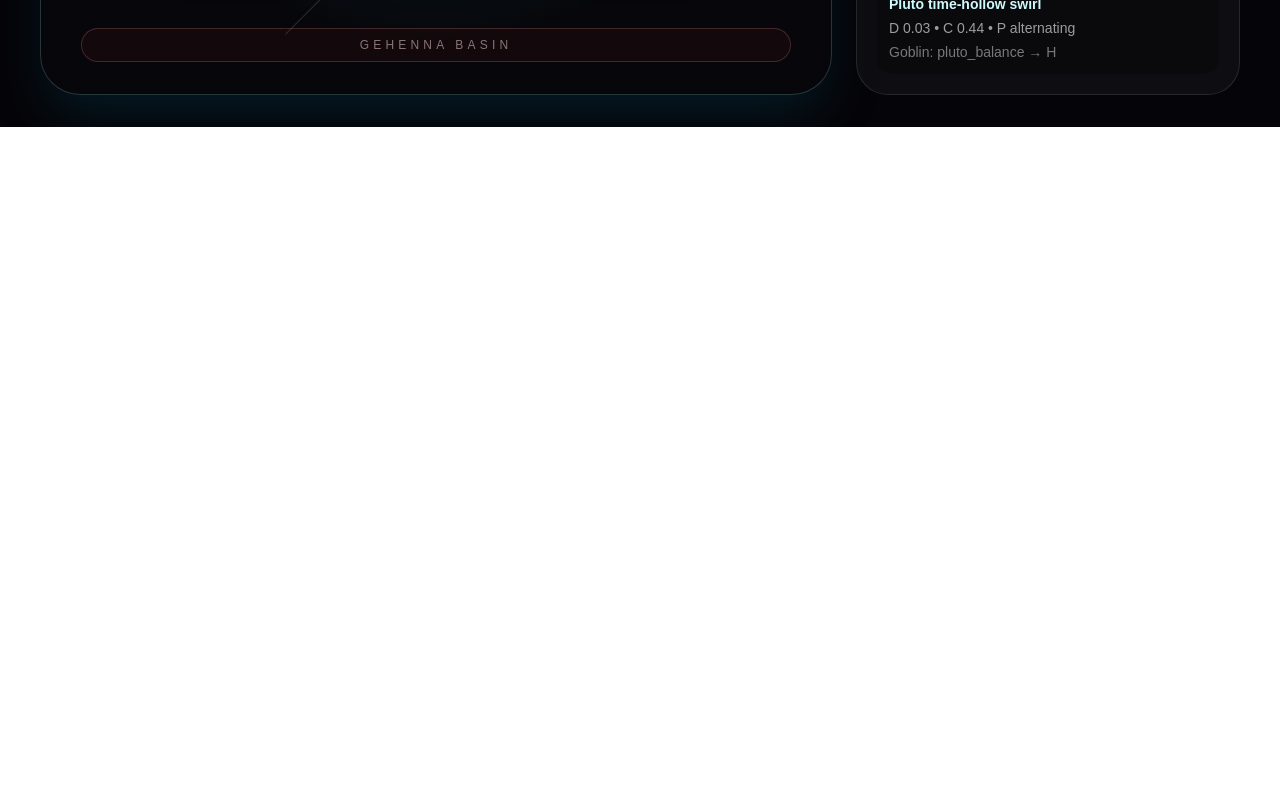
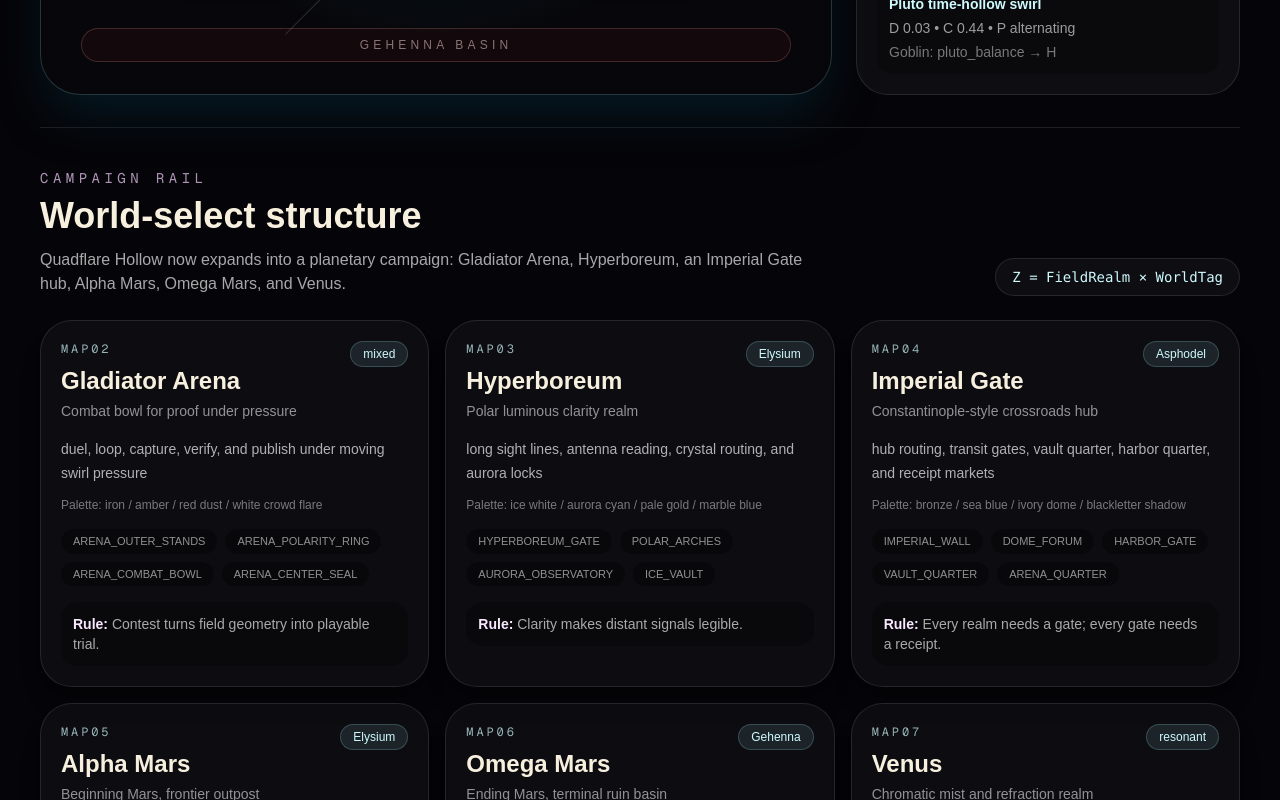
Before and after one commit to hvitiswift-afk/nextjs-boilerplate, a Next.js app: page /f-wad in a window 1280 px wide. Shown: the part 1240-2040 px from the top of the page. Before the commit the page ends 1367 px from the top, so only its background shows below. Built offline with nearby package versions, Linux system fonts and the light colour scheme.

Commit message:
Render F-WAD campaign worlds

```diff
--- a/app/f-wad/page.tsx
+++ b/app/f-wad/page.tsx
@@ -1,4 +1,5 @@
 import { buildSwirls } from "../../lib/f-wad/swirl";
+import { fWadWorlds } from "../../lib/f-wad/worlds";
 
 const cubes = [
   { id: "C1", label: "Intake", role: "weather/radio seed", color: "border-red-300/50 bg-red-300/10", position: "left-[16%] top-[18%]" },
@@ -24,6 +25,7 @@ export default function FWadPage() {
         <nav className="flex flex-wrap items-center justify-between gap-3 border-b border-white/10 pb-5 text-sm text-white/60">
           <a className="font-mono uppercase tracking-[0.32em] text-cyan-200" href="/">F-WAD / Quadflare Hollow</a>
           <div className="flex flex-wrap gap-3">
+            <a className="hover:text-cyan-100" href="#campaign">Campaign Worlds</a>
             <a className="hover:text-cyan-100" href="/griploom">GRIPLOOM AI</a>
             <a className="hover:text-cyan-100" href="/vault">Vault</a>
           </div>
@@ -119,6 +121,45 @@ D(x)<-ε     → Gehenna
             </div>
           </aside>
         </section>
+
+        <section id="campaign" className="border-t border-white/10 py-10">
+          <div className="mb-6 flex flex-wrap items-end justify-between gap-4">
+            <div>
+              <p className="font-mono text-sm uppercase tracking-[0.32em] text-fuchsia-200/70">Campaign rail</p>
+              <h2 className="mt-2 text-4xl font-black">World-select structure</h2>
+              <p className="mt-3 max-w-3xl text-white/65">Quadflare Hollow now expands into a planetary campaign: Gladiator Arena, Hyperboreum, an Imperial Gate hub, Alpha Mars, Omega Mars, and Venus.</p>
+            </div>
+            <code className="rounded-full border border-white/10 bg-white/[0.04] px-4 py-2 text-sm text-cyan-100">Z = FieldRealm × WorldTag</code>
+          </div>
+
+          <div className="grid gap-4 md:grid-cols-2 xl:grid-cols-3">
+            {fWadWorlds.map((world) => (
+              <article key={world.id} className="rounded-[2rem] border border-white/10 bg-white/[0.035] p-5 shadow-xl shadow-black/20">
+                <div className="flex items-start justify-between gap-3">
+                  <div>
+                    <div className="font-mono text-xs uppercase tracking-[0.24em] text-cyan-100/70">{world.map}</div>
+                    <h3 className="mt-2 text-2xl font-black">{world.name}</h3>
+                    <p className="mt-1 text-sm text-white/55">{world.subtitle}</p>
+                  </div>
+                  <span className="rounded-full border border-cyan-200/20 bg-cyan-200/10 px-3 py-1 text-xs text-cyan-100">{world.fieldBias}</span>
+                </div>
+
+                <p className="mt-4 text-sm leading-6 text-white/68">{world.coreMechanic}</p>
+                <p className="mt-3 text-xs text-white/45">Palette: {world.palette}</p>
+
+                <div className="mt-4 flex flex-wrap gap-2">
+                  {world.sectors.map((sector) => (
+                    <span key={sector} className="rounded-full bg-black/35 px-3 py-1 text-[11px] text-white/55">{sector}</span>
+                  ))}
+                </div>
+
+                <div className="mt-4 rounded-2xl bg-black/30 p-3 text-sm text-white/65">
+                  <strong className="text-fuchsia-100">Rule:</strong> {world.rule}
+                </div>
+              </article>
+            ))}
+          </div>
+        </section>
       </section>
     </main>
   );
```
